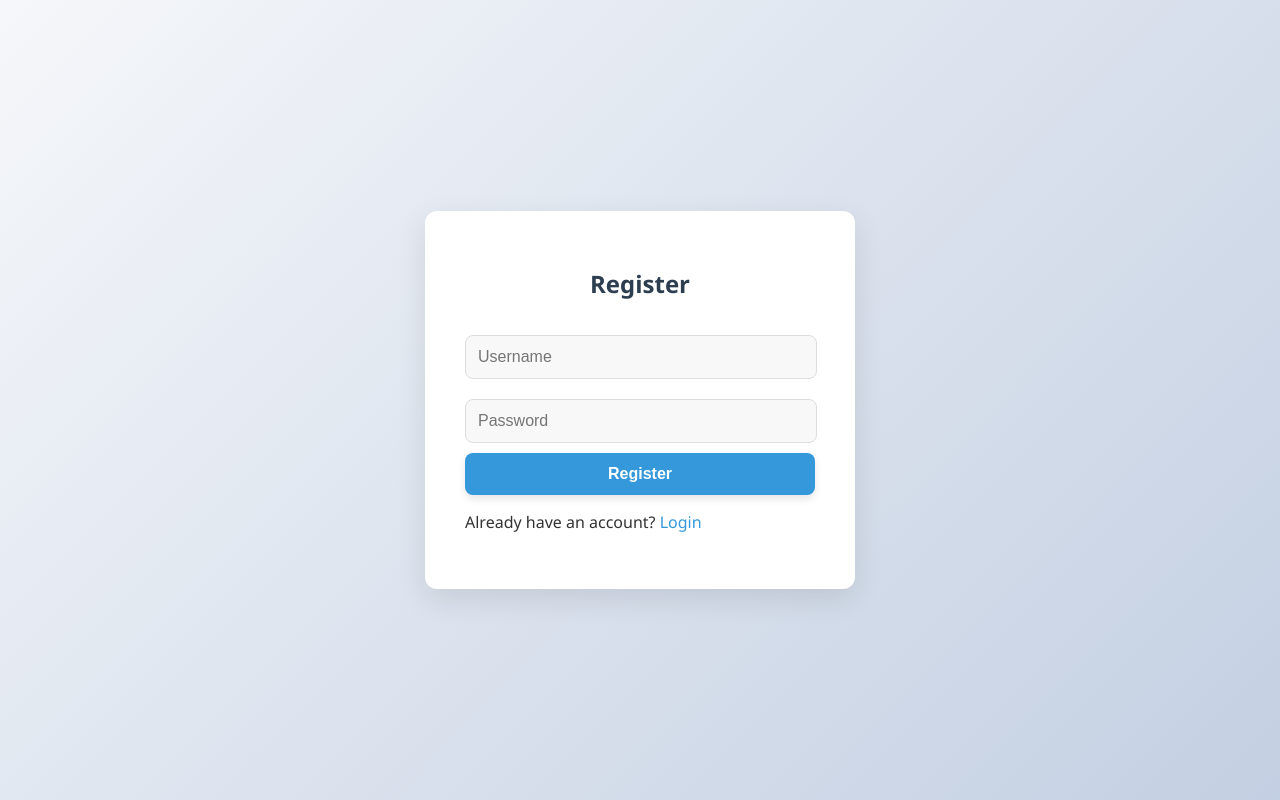
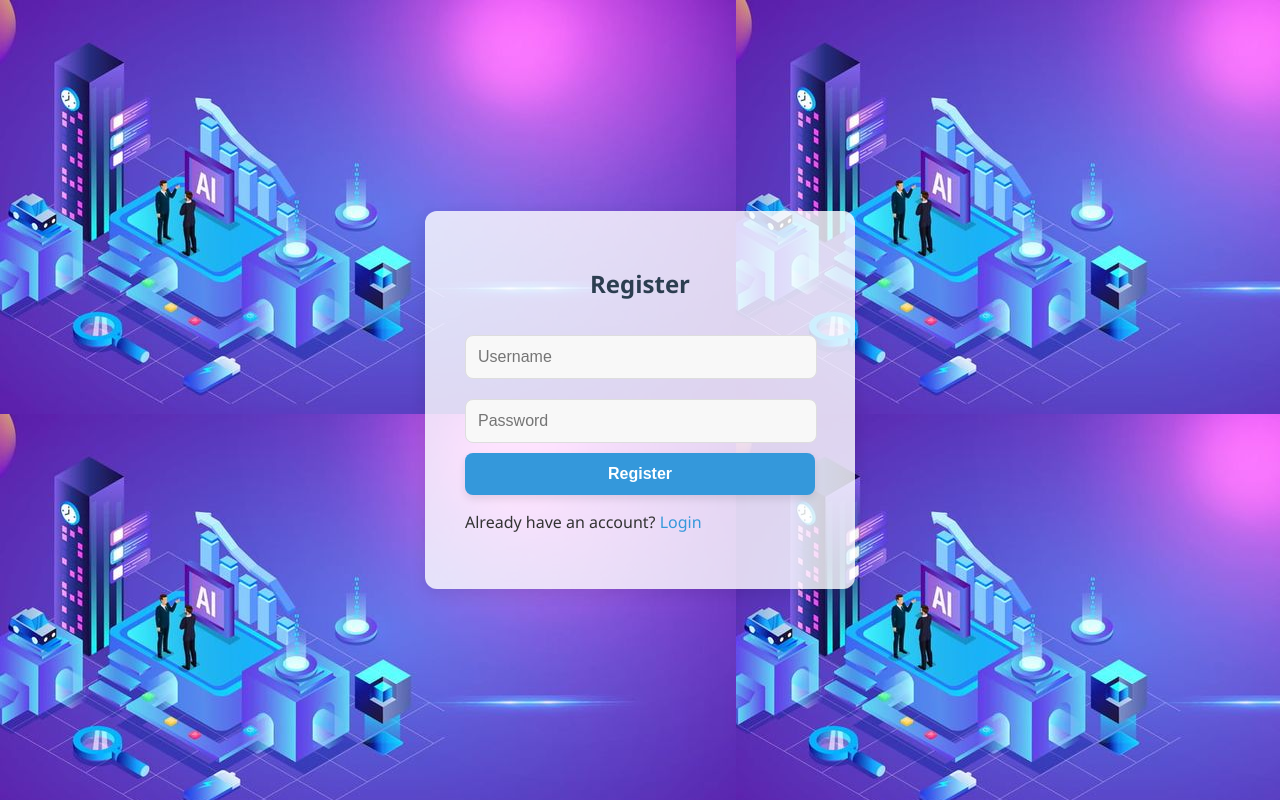
Before and after one commit to vivek-nalluri/ai-verse-complete-project, a Flask app: template templates/register.html in a window 1280 px wide. Run offline with Flask 3, Linux system fonts and the light colour scheme; the template is opened without the code that fills it, so the values that code supplies are empty.

Commit message:
final commit

```diff
--- a/app.py
+++ b/app.py
@@ -70,7 +70,7 @@ def text_to_description_interface():
 # Main function
 def main():
     with gr.Blocks() as app:
-        gr.Markdown("# Unified Text-to-Image, Text-to-Video, and Text-to-Description Generator")
+        gr.Markdown("# AI-Verse: A Multimodal Generative AI Platform")
         with gr.Tab("Text-to-Image"):
             text_to_image_interface()
         with gr.Tab("Text-to-Video"):
--- a/static/css/styles.css
+++ b/static/css/styles.css
@@ -9,14 +9,15 @@ body {
     margin: 0;
     color: #333;
     animation: fadeIn 1s ease-in-out;
+    background-image: url(./AI-Verse\ background\ image.jpg);
 }
 
 /* Centered Form Container */
 .form-container {
-    background: #fff;
+    background: rgba(255, 255, 255, 0.8); /* Updated: Semi-transparent white */
     border-radius: 12px;
     padding: 40px;
-    box-shadow: 0 10px 30px rgba(0, 0, 0, 0.1);
+    box-shadow: 0 5px 15px rgba(0, 0, 0, 0.1);
     width: 350px;
     animation: slideIn 0.5s ease-out;
 }
```
Also changed, not shown: AI-Verse background image.jpg (added), generated_images/75e1ea743cc646229746de3a70212ba5.png (added), generated_images/8b99a2ba662b491a94d573aa1757565d.png (added), static/css/AI-Verse background image.jpg (added), 2 other files.
